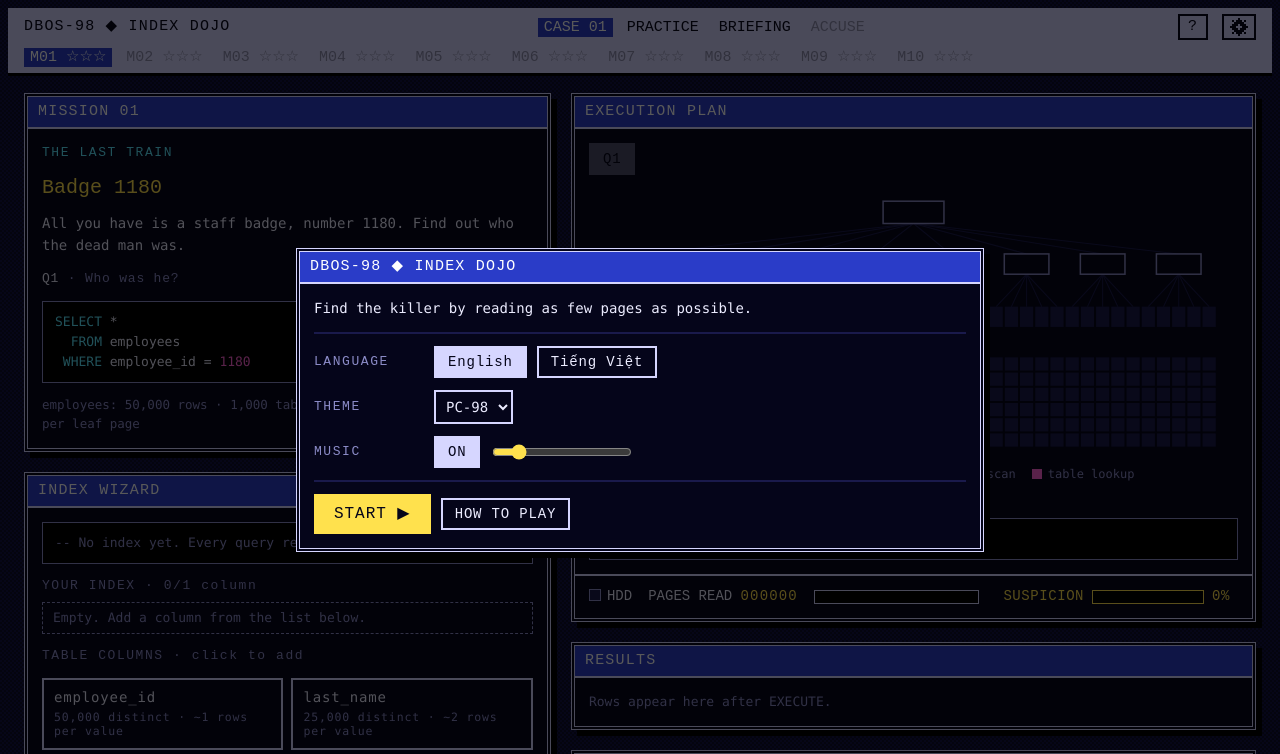
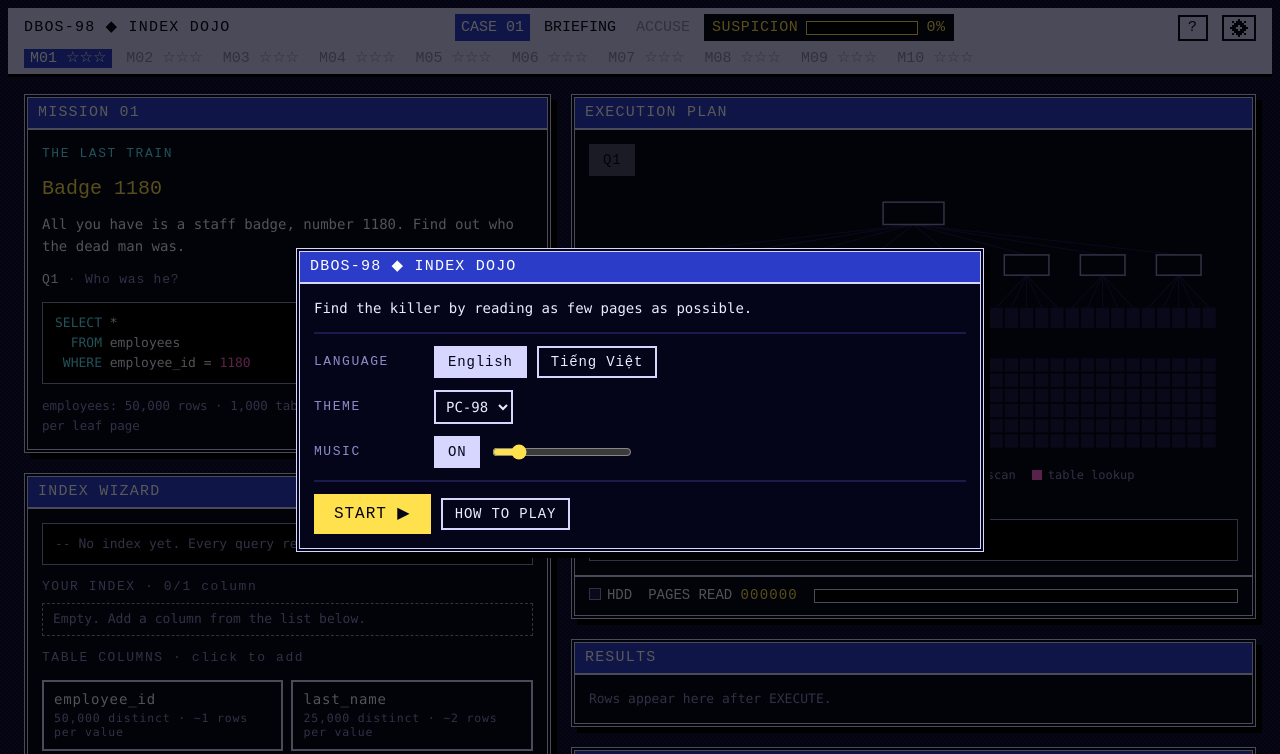
Before and after one commit to phuocnguyn203-wq/index-dojo, a plain HTML site: page index.html in a window 1280 px wide. Shown: the top 754 px of the page. Drawn offline with Linux system fonts and the light colour scheme; a web font is replaced by a local one.

Commit message:
Suspicion meter back in the header; practice hidden

```diff
--- a/index.html
+++ b/index.html
@@ -287,7 +287,6 @@ h4{margin:4px 0 0; font:400 13px var(--f-ui); color:var(--dim); letter-spacing:.
         <span><span class="lamp" id="lamp"></span>HDD</span>
         <span><span data-t>PAGES READ</span> <span class="pages" id="pages">000000</span></span>
         <div class="prog"><div id="prog"></div></div>
-        <span id="susbox"></span>
       </div>
     </section>
     <section class="win" id="reswin">
@@ -651,10 +650,10 @@ const CASE1 = {
   }],
 };
 
-const CASES = [
-  CASE1,
-  { id:"practice", title:"Practice", practice:true, missions:PRACTICE.slice(6) },
-];
+// The practice set is off for now: the story comes first. To bring it back, add PRACTICE_CASE to CASES.
+// (The tests still play it.)
+const PRACTICE_CASE = { id:"practice", title:"Practice", practice:true, missions:PRACTICE.slice(6) };
+const CASES = [CASE1];
 </script>
 <script>
 // Vietnamese text for Index Dojo. Each key is the English string exactly as the game shows it;
@@ -1614,8 +1613,7 @@ function renderBar(){
   const c = CASES[state.caseIx];
   $("casebar").innerHTML = CASES.map((x,i) =>
     `<button data-case="${i}" ${i===state.caseIx?'aria-current="true"':''} title="${esc(t(x.title))}">${caseLabel(x, i)}</button>`).join("") +
-    (c.intro ? `<button id="brief">${t("BRIEFING")}</button>` + accuseButton(c) : "");
-  $("susbox").innerHTML = c.intro ? suspicionChip() : "";
+    (c.intro ? `<button id="brief">${t("BRIEFING")}</button>` + accuseButton(c) + suspicionChip() : "");
   $("lvbar").innerHTML = c.missions.map((l,i) => {
     const s = starsAt(state.save.stars, state.caseIx, i), open = i === state.lv || unlocked(state.save.stars, state.caseIx, i);
     return `<button data-lv="${i}" ${i===state.lv?'aria-current="true"':''} ${open?"":"disabled"} title="${esc(t(l.name))}">M${String(i+1).padStart(2,"0")} ${"★".repeat(s)}${"☆".repeat(3-s)}</button>`;
```
